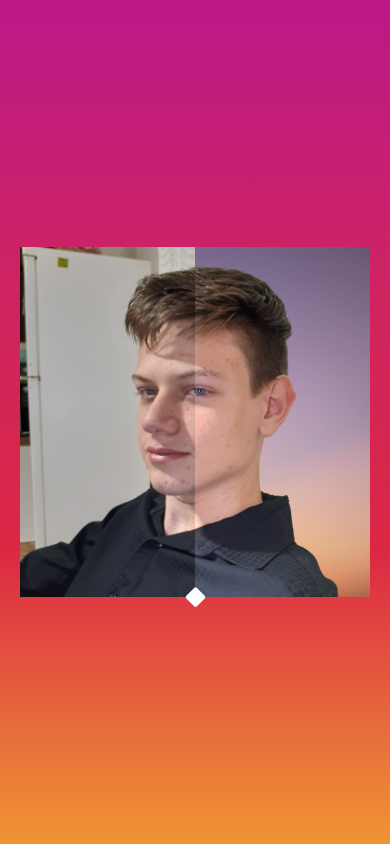
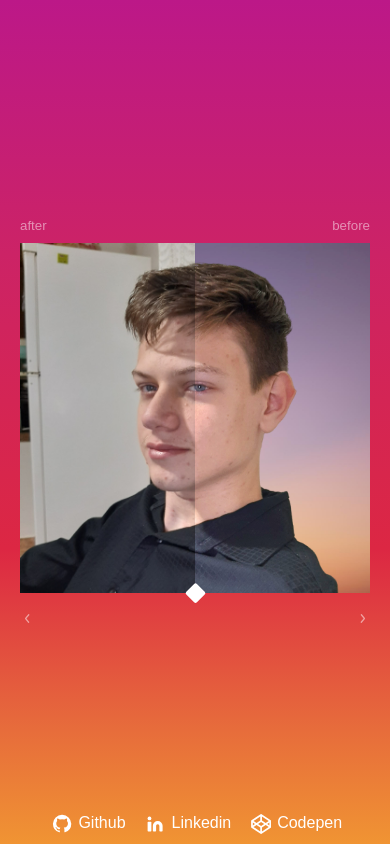
Before and after one commit to joao-coimbra/after-before-image, a plain HTML site: page index.html in a window 390 px wide. Drawn offline with Linux system fonts and the light colour scheme.

Commit message:
put footer and small tags

```diff
--- a/index.html
+++ b/index.html
@@ -4,19 +4,33 @@
 <head>
     <meta charset="UTF-8">
     <meta name="viewport" content="width=device-width, initial-scale=1.0">
-    <title>Document</title>
+    <title>Effect after & before of image</title>
 
     <link rel="stylesheet" href="public/css/style.css">
 </head>
 
 <body>
-    <div id="page">
+    <div class="box">
+        <small>after</small>
+        <small>before</small>
+    </div>
+    <div class="page">
         <div class="image">
             <img src="public/img/img1.jpg" alt="image">
         </div>
         <img src="public/img/img2.jpg" alt="image">
-        <input type="range" value="50" max="100">
+        <input type="range" value="500" max="1000">
     </div>
+    <div class="info">
+        <span></span>
+        <span></span>
+    </div>
+
+    <footer>
+        <a href="https://github.com/joao-coimbra" target="_blank"><span></span>Github</a>
+        <a href="https://www.linkedin.com/in/joao-henrique-benatti-coimbra/" target="_blank"><span></span>Linkedin</a>
+        <a href="https://codepen.io/john-coimbra" target="_blank"><span></span>Codepen</a>
+    </footer>
 
     <script type="module" src="public/js/script.js"></script>
 </body>
--- a/public/js/script.js
+++ b/public/js/script.js
@@ -5,14 +5,16 @@ let $range = document.querySelector('input'),
 
 function widthConfig($value) {
 
-    let $size = $value * $range.value / 100;
+    let $size = $value * $range.value / 1000;
 
     $imgBox.style.width = `${$size}px`;
 
 }
 
 function verifyWidth() {
-    if (window.innerWidth <= 480) {
+    if (window.innerWidth <= 300) {
+        widthConfig(200);
+    } else if (window.innerWidth <= 480) {
         widthConfig(350);
     } else {
         widthConfig(400);
--- a/public/scss/style.scss
+++ b/public/scss/style.scss
@@ -21,17 +21,29 @@ $gradient: $color1 0%, $color2 30%, $color3 65%, $color4 85%, $color5 100%;
 
 body {
     display: flex;
+    flex-direction: column;
     align-items: center;
     justify-content: center;
 
     height: 100vh;
+    font-family: Ubuntu, sans-serif;
 
     @include gradient(top, $gradient);
-
-    background-repeat: no-repeat;
 }
 
-#page {
+.box {
+    display: flex;
+    align-items: center;
+    justify-content: space-between;
+
+
+    width: 400px;
+    margin-bottom: 10px;
+
+    color: rgba(255, 255, 255, .5);
+}
+
+.page {
     display: flex;
     flex-direction: column;
     align-items: center;
@@ -71,8 +83,9 @@ body {
         -webkit-appearance: none;
         outline: none;
 
+        background: transparent;
         width: 415px;
-        transform: translateY(200px);
+        height: 400px;
 
         z-index: 1;
 
@@ -84,7 +97,9 @@ body {
             height:15px;
             width: 15px;
 
-            transform: rotate(45deg) translateY(-35%) translateX(-35%);
+            transform: rotate(45deg) translateY(910%) translateX(910%);
+
+            justify-content: unset;
 
             border-radius: 2px;
 
@@ -96,8 +111,76 @@ body {
     }
 }
 
+.info {
+    display: flex;
+    align-items: center;
+    justify-content: space-between;
+
+    width: 400px;
+
+    margin-top: 18px;
+
+    span {
+        display: flex;
+
+        width: 15px;
+        height: 15px;
+
+        &:nth-child(1) {
+            background-image: url('../assets/arrow-ios-back.svg');
+        }
+
+        &:nth-child(2) {
+            background-image: url('../assets/arrow-ios-forward.svg');
+        }
+    }
+}
+
+footer {
+    display: flex;
+
+    position: absolute;
+    bottom: 30px;
+    right: 30px;
+
+    a {
+        display: flex;
+
+        margin-left: 20px;
+
+        color: white;
+
+        text-decoration: none;
+
+        span {
+            display: flex;
+
+            width: 20px;
+            height: 20px;
+
+            margin-right: 6px;
+        }
+
+        &:nth-child(1) span {
+            background-image: url('../assets/github.svg');
+        }
+
+        &:nth-child(2) span {
+            background-image: url('../assets/linkedin.svg');
+        }
+
+        &:nth-child(3) span {
+            background-image: url('../assets/codepen-icon.svg');
+        }
+    }
+}
+
 @media(max-width: 480px) {
-    #page {
+    .box {
+        width: 350px;
+    }
+
+    .page {
         div.image {
             transform: translateX(-175px);
 
@@ -116,8 +199,74 @@ body {
         }
 
         input[type=range] {
+            height: 350px;
             width: 365px;
-            transform: translateY(175px);
+
+            &::-webkit-slider-thumb {
+                transform: rotate(45deg) translateY(790%) translateX(790%);
+            }
         }
     }
+
+    .info {
+        width: 350px;
+    }
 }
+
+@media(max-width: 1100px) {
+    footer {
+        bottom: 0;
+        right: 50%;
+        transform: translateX(47.5%);
+
+        margin: 10px 0;
+    }
+}
+
+@media(max-width: 300px) {
+    .box {
+        width: 200px;
+    }
+
+    .page {
+        div.image {
+            transform: translateX(-100px);
+
+            width: 200px;
+            height: 200px;
+
+            img {
+                width: 200px;
+                height: 200px;
+            }
+        }
+
+        > img {
+            width: 200px;
+            height: 200px;
+        }
+
+        input[type=range] {
+            height: 200px;
+            width: 215px;
+
+            &::-webkit-slider-thumb {
+                background: transparent;
+            }
+        }
+    }
+
+    .info {
+        width: 200px;
+    }
+
+    footer {
+        display: none;
+    }
+}
+
+@media(max-height: 520px) {
+    footer {
+        display: none;
+    }
+}
```
Also changed, not shown: public/assets/arrow-ios-back.svg (added), public/assets/arrow-ios-forward.svg (added), public/assets/codepen-icon.svg (added), public/assets/github.svg (added), public/assets/linkedin.svg (added), public/assets/twitter.svg (added), public/css/style.css, 1 other file.
